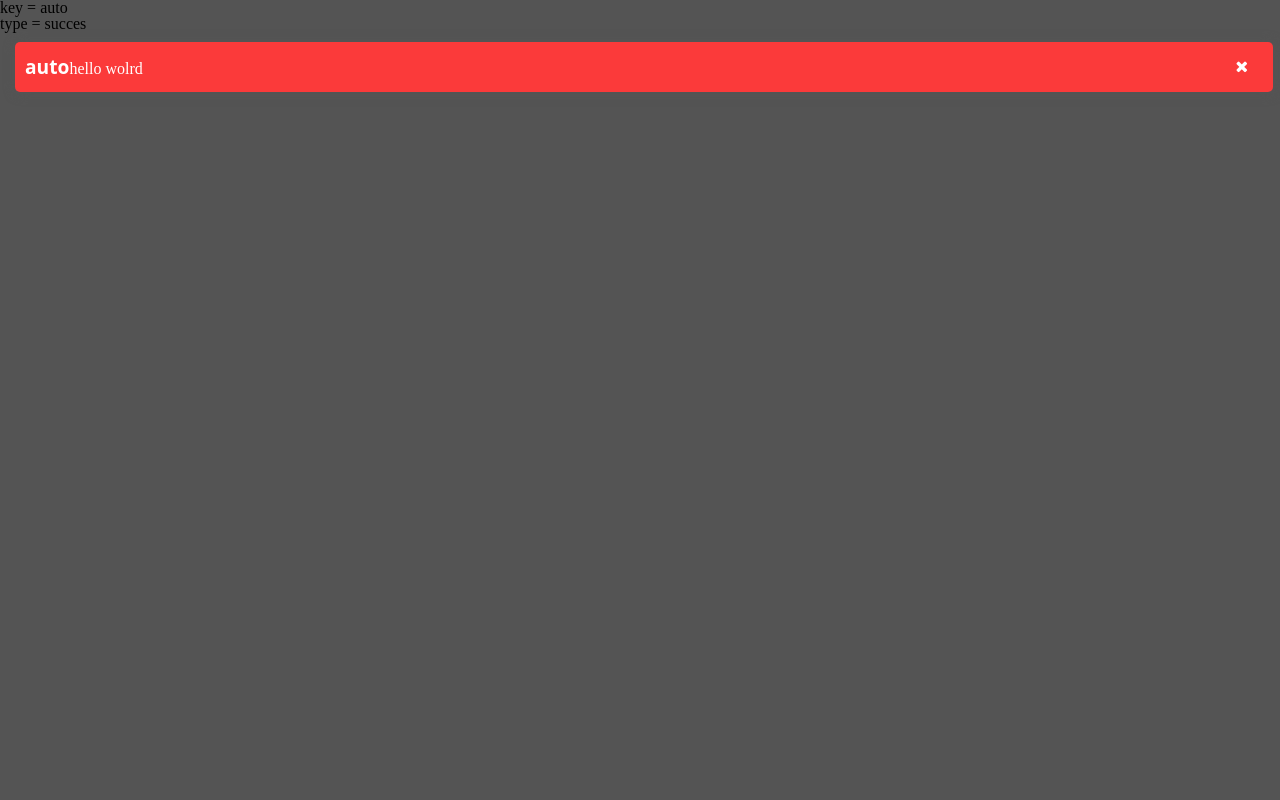
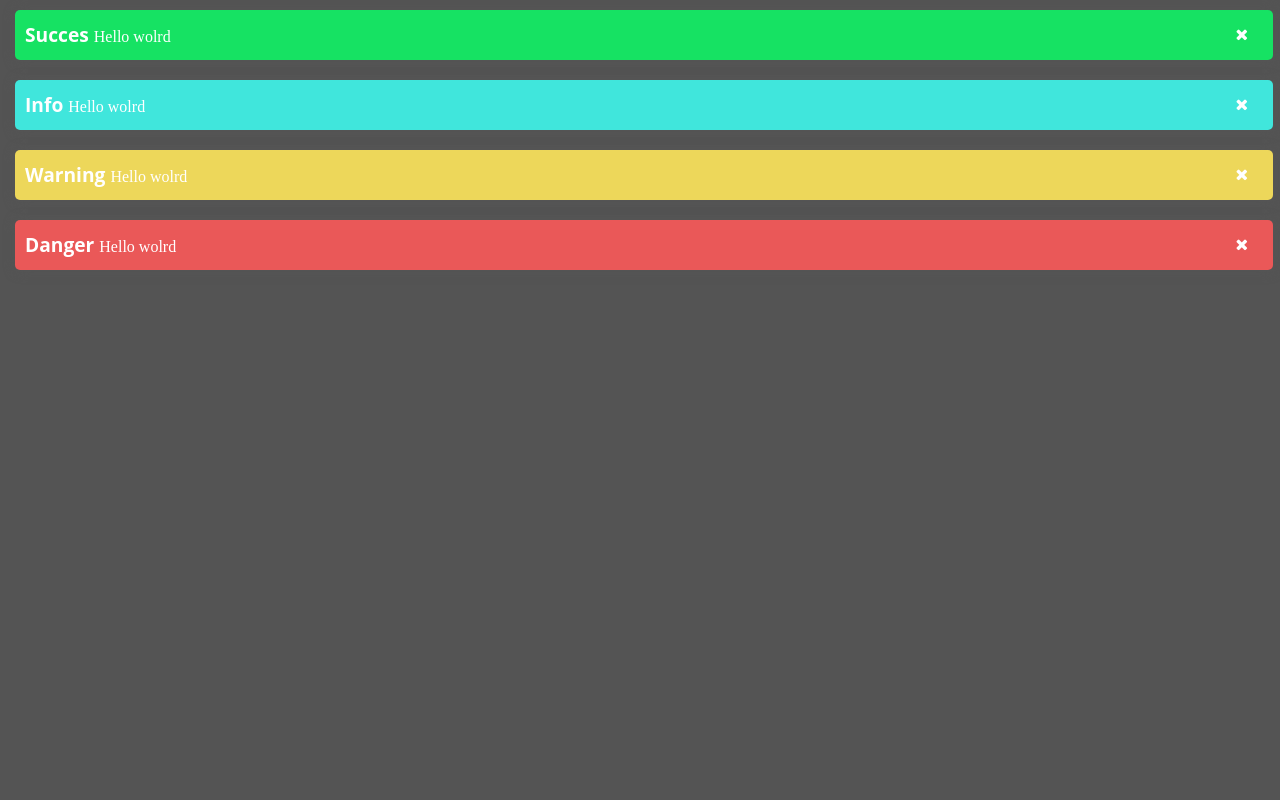
Before and after one commit to coockieHunt/Advert-class, a PHP site: page / in a window 1280 px wide. Run offline with PHP 8.4, Linux system fonts and the light colour scheme; some libraries are stand-ins or nearby versions.

Commit message:
Fix function puch
function puch usable

```diff
--- a/class/notifcation.class.php
+++ b/class/notifcation.class.php
@@ -10,76 +10,81 @@ class notification
 	private $_keyword;
 	private $_text;
 
-	private $_color_succes = '#84EB3F';
+	private $_color_succes = '#16E263';
 	private $_color_info = '#40E6DC' ;
-	private $_color_warning = '#EDF33E';
+	private $_color_warning = '#EDD75A';
 	private $_color_danger = '#EA5858';
 
 
-	public function puch($type, $keyword, $text){
+	public function puch($type = 'null', $keyword ='null', $text){
+
+		$text = ucfirst($text);
 
 		$this->set_type($type);
 		$this->set_keyword($keyword);
 		$this->set_text($text);
 
-		if ($this->_keyword = 'auto') {
+		if (is_null($this->_type)) {
+			$type = 'succes';
+		}
 
-			echo('key = '.$this->_keyword.'</br>');
-			echo('type = '.$this->_type.'</br>');
-			$this->set_keyword($this->get_type());
 
+		if (is_null($this->_keyword)) {
+			$keyword = $type;
+			$keyword = ucfirst($keyword);
 		}
+
 
 		switch ($type) {
 			case 'succes':
-				$this->initmodel($this->_type, $this->_keyword = $keyword, $this->_text = $text);
+				$this->initmodel($this->_type, $this->_keyword = $keyword, $this->_text = $text,  $color = $this->_color_succes  );
 			break;
 
 			case 'info':
-				$this->initmodel($this->_type, $this->_keyword = $keyword, $this->_text = $text);
+				$this->initmodel($this->_type, $this->_keyword = $keyword, $this->_text = $text,  $color = $this->_color_info  );
 			break;
 
 			case 'warning':
-				$this->initmodel($this->_type, $this->_keyword = $keyword, $this->_text = $text);
+				$this->initmodel($this->_type, $this->_keyword = $keyword, $this->_text = $text,  $color = $this->_color_warning  );
 			break;
 
 			case 'danger':
-				$this->initmodel($this->_type, $this->_keyword = $keyword, $this->_text = $text);
+				$this->initmodel($this->_type, $this->_keyword = $keyword, $this->_text = $text,  $color = $this->_color_danger  );
 			break;
 
 			default:
-				$this->initmodel($this->_type, $this->_keyword = $keyword, $this->_text = $text);
+				$this->initmodel($this->_type, $this->_keyword = $keyword, $this->_text = $text,  $color = $this->_color_succes  );
 			break;
 		}
 	}
 
-	private function initmodel($type, $keyword, $text){
-		echo "<div class='notification' stle='background-color:" . $this->_color_succes  . " '><strong>". $this->_keyword ."</strong><span>" . $this->_text . "</span><a href='#''><i class='fa fa-times'></i></a></div>";
+	private function initmodel($type ='null', $keyword = 'null', $text, $color){
+		echo "<div class='notification' style='background-color:". $color ."'><strong>". $this->_keyword ." </strong><span>" . $this->_text . "</span><a href='#''><i class='fa fa-times'></i></a></div>";
 	}
 
 
 	private function set_type($type){
-		$this->_type = $type;
+		 return $this->_type = $type;
 	}
 
 	private function set_keyword($keyword){
-		$this->_keyword = $keyword;
+		return $this->_keyword = $keyword;
 	}
 
 	private function set_text($text){
-		$this->_text = $text;
+		return $this->_text = $text;
 	}
 
 	private function get_type(){
-		$this->_type;
+		return $this->_type;
 	}
 
 	private function get_keyword(){
-		$this->_keyword;
+		return $this->_keyword;
 	}
 
 	private function get_text(){
-		$this->_text;
+		return $this->_text;
 	}
 
 }
--- a/css/notification.css
+++ b/css/notification.css
@@ -15,7 +15,6 @@ body{
 /* Notification main background box */
 .notification{
 	content: "";
-	background-color: #FB3A3A;
 	margin: 10px 15px 10px 15px;
 	height: 50px;
 	width: 97.5%;
--- a/index.php
+++ b/index.php
@@ -3,7 +3,10 @@ include_once('class/notifcation.class.php');
 
 $notifcation = new notification;
 
-$notifcation->puch('succes', 'auto',  'hello wolrd');
+$notifcation->puch('succes' , null, 'hello wolrd');
+$notifcation->puch('info' , null, 'Hello wolrd');
+$notifcation->puch('warning' , null, 'Hello wolrd');
+$notifcation->puch('danger' , null, 'Hello wolrd');
 //$notifcation->
 ?>
 <html>
```
